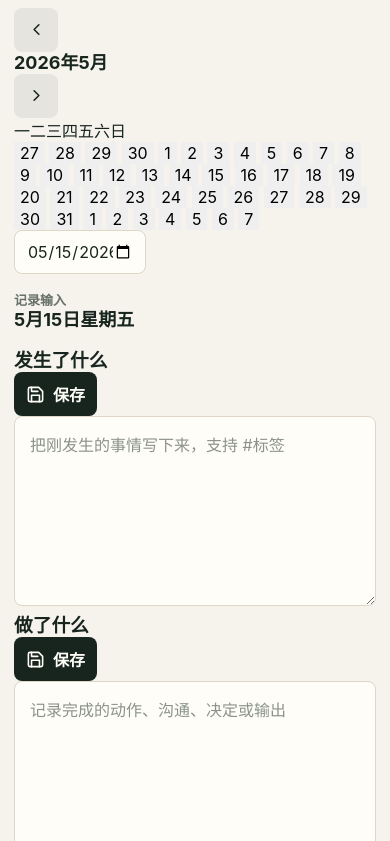
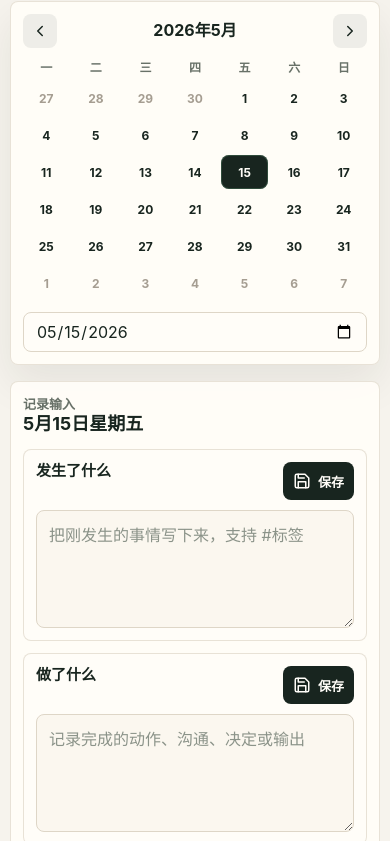
Before and after one commit to shaoneng/daily-reflection-notebook, a website: page public/index.html in a window 390 px wide. Shown: the part 75-916 px from the top of the page. Drawn offline with Linux system fonts and the light colour scheme; no server answers.

Commit message:
refactor: simplify notebook layout

```diff
--- a/public/styles.css
+++ b/public/styles.css
@@ -6,7 +6,7 @@
   --surface: #fffdf8;
   --surface-soft: #fbf7ef;
   --line: #ded6c7;
-  --line-soft: rgba(222, 214, 199, 0.66);
+  --line-soft: rgba(222, 214, 199, 0.68);
   --accent: #d45b3f;
   --accent-2: #4f7f62;
   --accent-soft: rgba(212, 91, 63, 0.12);
@@ -40,7 +40,7 @@ p {
 }
 
 .app-shell {
-  width: min(1120px, 100%);
+  width: min(1180px, 100%);
   margin: 0 auto;
   padding: 18px 20px 32px;
 }
@@ -64,6 +64,11 @@ h2 {
   line-height: 1.24;
 }
 
+h3 {
+  font-size: 15px;
+  line-height: 1.25;
+}
+
 .date-line,
 .section-label {
   color: var(--muted);
@@ -72,8 +77,6 @@ h2 {
 }
 
 .top-actions,
-.composer-actions,
-.search-row,
 .compact-actions {
   display: flex;
   align-items: center;
@@ -82,37 +85,38 @@ h2 {
 
 .workspace {
   display: grid;
-  grid-template-columns: minmax(300px, 360px) minmax(0, 1fr);
+  grid-template-columns: 260px minmax(0, 1fr);
   gap: 16px;
   align-items: start;
 }
 
-.composer-panel,
+.calendar-panel {
+  position: sticky;
+  top: 14px;
+}
+
+.calendar-card,
+.input-panel,
 .day-panel,
-.review-panel,
-.search-panel,
 dialog {
   background: rgba(255, 253, 248, 0.94);
   border: 1px solid var(--line-soft);
   border-radius: 8px;
 }
 
-.composer-panel {
-  position: sticky;
-  top: 14px;
-  padding: 18px;
+.calendar-card,
+.input-panel,
+.day-panel {
+  padding: 16px;
+}
+
+.calendar-card {
   box-shadow: var(--shadow-soft);
 }
 
-.day-panel,
-.review-panel,
-.search-panel {
-  padding: 18px;
-}
-
-.review-panel,
-.search-panel {
-  border-color: rgba(222, 214, 199, 0.54);
+.record-workspace {
+  display: grid;
+  gap: 16px;
 }
 
 .panel-heading {
@@ -136,16 +140,95 @@ dialog {
   white-space: nowrap;
 }
 
+.calendar-head {
+  display: grid;
+  grid-template-columns: 34px minmax(0, 1fr) 34px;
+  gap: 8px;
+  align-items: center;
+  margin-bottom: 12px;
+}
+
+.calendar-head h2 {
+  text-align: center;
+  font-size: 16px;
+}
+
+.calendar-weekdays,
+.calendar-grid {
+  display: grid;
+  grid-template-columns: repeat(7, 1fr);
+  gap: 4px;
+}
+
+.calendar-weekdays {
+  margin-bottom: 6px;
+  color: var(--muted);
+  font-size: 12px;
+  font-weight: 850;
+  text-align: center;
+}
+
+.calendar-day {
+  min-width: 0;
+  min-height: 32px;
+  border-radius: 8px;
+  background: transparent;
+  color: var(--ink);
+  font-size: 13px;
+  font-weight: 750;
+}
+
+.calendar-day.muted {
+  color: #a59d91;
+}
+
+.calendar-day.today {
+  box-shadow: inset 0 0 0 1px rgba(79, 127, 98, 0.42);
+}
+
+.calendar-day.selected {
+  background: var(--ink);
+  color: #fffdf8;
+}
+
+#datePicker {
+  width: 100%;
+  margin-top: 12px;
+}
+
+.input-grid {
+  display: grid;
+  grid-template-columns: repeat(2, minmax(0, 1fr));
+  gap: 12px;
+}
+
+.entry-card {
+  display: grid;
+  gap: 10px;
+  min-height: 208px;
+  padding: 14px;
+  border: 1px solid var(--line-soft);
+  border-radius: 8px;
+  background: var(--surface);
+}
+
+.entry-card-head {
+  display: flex;
+  align-items: center;
+  justify-content: space-between;
+  gap: 10px;
+}
+
 textarea {
   width: 100%;
-  min-height: 245px;
+  min-height: 132px;
   resize: vertical;
-  padding: 15px;
+  padding: 12px;
   border: 1px solid var(--line);
   border-radius: 8px;
-  background: var(--surface);
+  background: var(--surface-soft);
   color: var(--ink);
-  line-height: 1.65;
+  line-height: 1.62;
   outline: none;
 }
 
@@ -160,10 +243,6 @@ input:focus {
   box-shadow: 0 0 0 4px rgba(79, 127, 98, 0.15);
 }
 
-.composer-actions {
-  margin-top: 12px;
-}
-
 button,
 .icon-link {
   border: 0;
@@ -171,47 +250,37 @@ button,
 }
 
 .primary-button,
-.secondary-button,
 .icon-button,
-.icon-link,
-.tab-button {
+.icon-link {
   display: inline-flex;
   align-items: center;
   justify-content: center;
-  min-height: 44px;
+  min-height: 40px;
   border-radius: 8px;
   text-decoration: none;
-  transition: transform 0.16s ease, box-shadow 0.16s ease, background 0.16s ease, border-color 0.16s ease;
-}
-
-.primary-button,
-.secondary-button {
-  gap: 8px;
-  padding: 0 16px;
-  font-weight: 850;
+  transition: transform 0.16s ease, box-shadow 0.16s ease, background 0.16s ease;
 }
 
 .primary-button {
+  gap: 7px;
+  padding: 0 12px;
   background: var(--ink);
   color: #fffdf8;
-}
-
-.secondary-button {
-  background: var(--accent-soft);
-  color: #8e321f;
+  font-size: 13px;
+  font-weight: 850;
 }
 
 .icon-button,
 .icon-link {
   width: 44px;
+  min-height: 44px;
   background: rgba(24, 37, 31, 0.07);
   color: var(--ink);
 }
 
-.icon-button.dark {
-  background: var(--ink);
-  color: #fffdf8;
-  flex: 0 0 auto;
+.icon-button.compact {
+  width: 34px;
+  min-height: 34px;
 }
 
 button:hover,
@@ -228,8 +297,8 @@ button:disabled {
 }
 
 svg {
-  width: 19px;
-  height: 19px;
+  width: 18px;
+  height: 18px;
   fill: none;
   stroke: currentColor;
   stroke-width: 2;
@@ -238,17 +307,13 @@ svg {
 }
 
 input {
-  min-height: 44px;
+  min-height: 42px;
   padding: 0 12px;
   border: 1px solid var(--line);
   border-radius: 8px;
   background: var(--surface);
   color: var(--ink);
   outline: none;
-}
-
-input[type="date"] {
-  width: 148px;
 }
 
 .day-summary {
@@ -277,7 +342,6 @@ input[type="date"] {
 }
 
 .timeline-item {
-  position: relative;
   display: grid;
   grid-template-columns: 72px minmax(0, 1fr) 36px;
   gap: 14px;
@@ -377,69 +441,6 @@ input[type="date"] {
   word-break: break-word;
 }
 
-.review-output {
-  display: grid;
-  gap: 12px;
-  min-height: 128px;
-  padding: 16px;
-  border-radius: 8px;
-  background: var(--surface);
-  border: 1px solid var(--line-soft);
-  line-height: 1.68;
-}
-
-.review-output h3 {
-  margin: 8px 0 2px;
-  font-size: 16px;
-}
-
-.review-output ul {
-  margin: 0;
-  padding-left: 20px;
-}
-
-.search-row input {
-  width: 100%;
-}
-
-.tag-list,
-.search-results {
-  display: flex;
-  flex-wrap: wrap;
-  gap: 8px;
-  margin-top: 12px;
-}
-
-.tag-button,
-.result-item {
-  border-radius: 8px;
-  border: 1px solid var(--line-soft);
-  background: var(--surface);
-  color: var(--ink);
-}
-
-.tag-button {
-  min-height: 34px;
-  padding: 0 10px;
-  font-weight: 800;
-}
-
-.result-item {
-  width: 100%;
-  padding: 12px;
-  line-height: 1.55;
-  text-align: left;
-}
-
-.result-item strong {
-  display: block;
-  margin-bottom: 4px;
-}
-
-.mobile-tabs {
-  display: none;
-}
-
 dialog {
   width: min(420px, calc(100% - 28px));
   padding: 0;
@@ -471,13 +472,7 @@ dialog::backdrop {
   margin-top: 12px;
 }
 
-@media (min-width: 781px) {
-  .view-panel {
-    display: block;
-  }
-}
-
-@media (max-width: 780px) {
+@media (max-width: 860px) {
   .app-shell {
     padding: 12px 14px 24px;
   }
@@ -490,79 +485,24 @@ dialog::backdrop {
     font-size: 22px;
   }
 
-  .top-actions {
-    gap: 8px;
-  }
-
   .status-pill {
     display: none;
-  }
-
-  .mobile-tabs {
-    position: sticky;
-    top: 0;
-    z-index: 3;
-    display: grid;
-    grid-template-columns: repeat(3, 1fr);
-    gap: 6px;
-    margin-bottom: 12px;
-    padding: 6px;
-    border: 1px solid var(--line-soft);
-    border-radius: 8px;
-    background: rgba(246, 243, 237, 0.94);
-    backdrop-filter: blur(14px);
-  }
-
-  .tab-button {
-    min-height: 38px;
-    background: transparent;
-    color: var(--muted);
-    font-size: 13px;
-    font-weight: 850;
-  }
-
-  .tab-button.active {
-    background: var(--ink);
-    color: #fffdf8;
   }
 
   .workspace {
     grid-template-columns: 1fr;
   }
 
-  .composer-panel {
+  .calendar-panel {
     position: static;
-    padding: 16px;
   }
 
-  .view-panel {
-    display: none;
+  .input-grid {
+    grid-template-columns: 1fr;
   }
 
-  .view-panel.active {
-    display: block;
-  }
-
-  textarea {
-    min-height: 190px;
-  }
-
-  .composer-actions {
-    display: grid;
-    grid-template-columns: 1fr 1fr;
-  }
-
-  .primary-button,
-  .secondary-button {
-    padding: 0 12px;
-  }
-
-  .compact-actions {
-    gap: 8px;
-  }
-
-  input[type="date"] {
-    width: 132px;
+  .entry-card {
+    min-height: 180px;
   }
 
   .timeline-item {
@@ -588,3 +528,68 @@ dialog::backdrop {
     max-height: none;
   }
 }
+
+@media (max-width: 520px) {
+  .app-shell {
+    padding: 10px 10px 22px;
+  }
+
+  .topbar {
+    gap: 10px;
+    padding-bottom: 12px;
+  }
+
+  h1 {
+    font-size: 20px;
+  }
+
+  .calendar-card,
+  .input-panel,
+  .day-panel {
+    padding: 12px;
+  }
+
+  .calendar-head {
+    margin-bottom: 10px;
+  }
+
+  .calendar-weekdays,
+  .calendar-grid {
+    gap: 3px;
+  }
+
+  .calendar-day {
+    min-height: 34px;
+    font-size: 12px;
+  }
+
+  #datePicker {
+    min-height: 40px;
+  }
+
+  .entry-card {
+    min-height: 168px;
+    padding: 12px;
+  }
+
+  .entry-card-head {
+    align-items: flex-start;
+  }
+
+  .primary-button {
+    min-height: 38px;
+    padding: 0 10px;
+  }
+
+  textarea {
+    min-height: 118px;
+  }
+
+  .panel-heading {
+    align-items: flex-start;
+  }
+
+  .timeline-item {
+    padding: 12px;
+  }
+}
```
